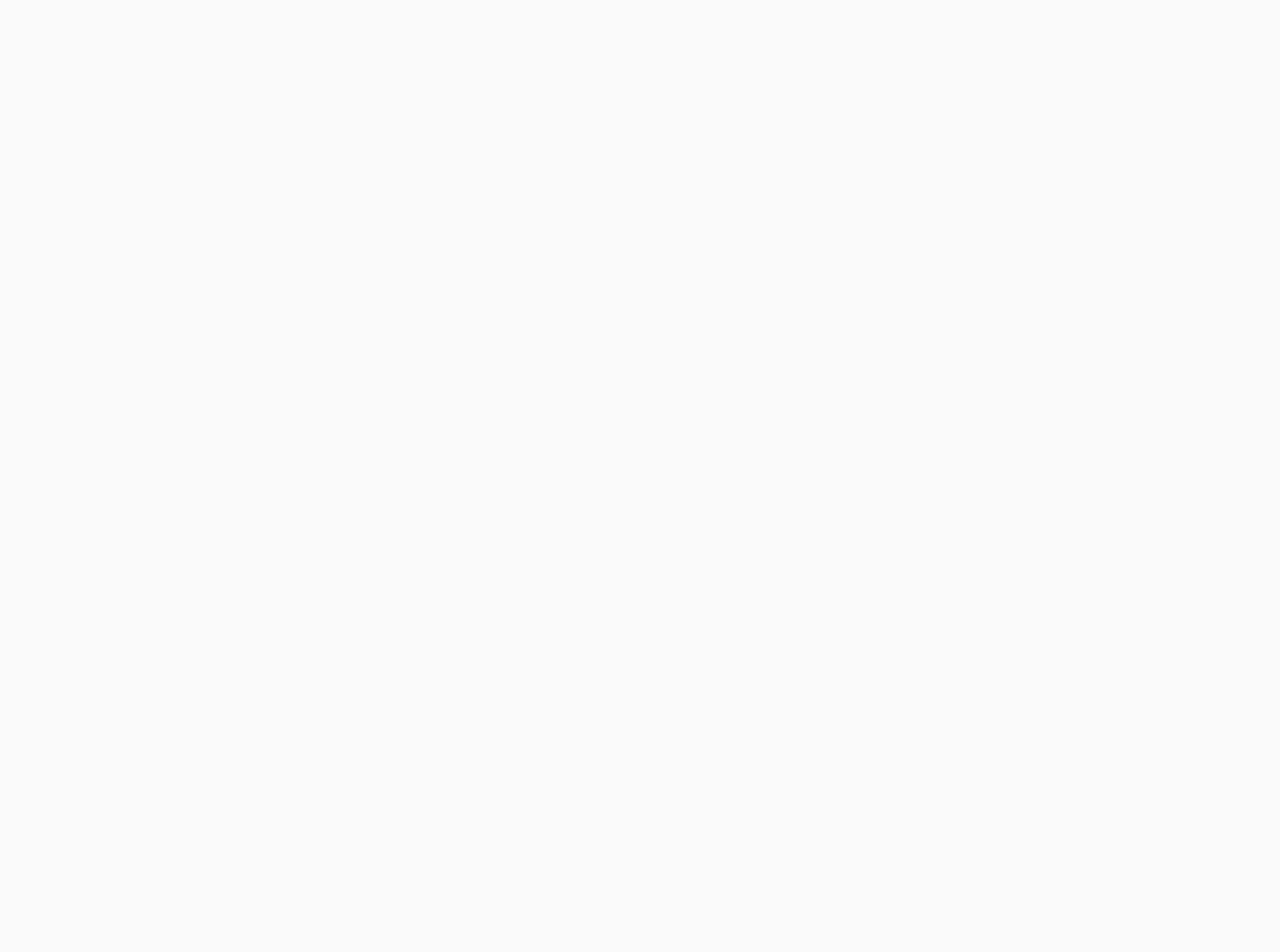
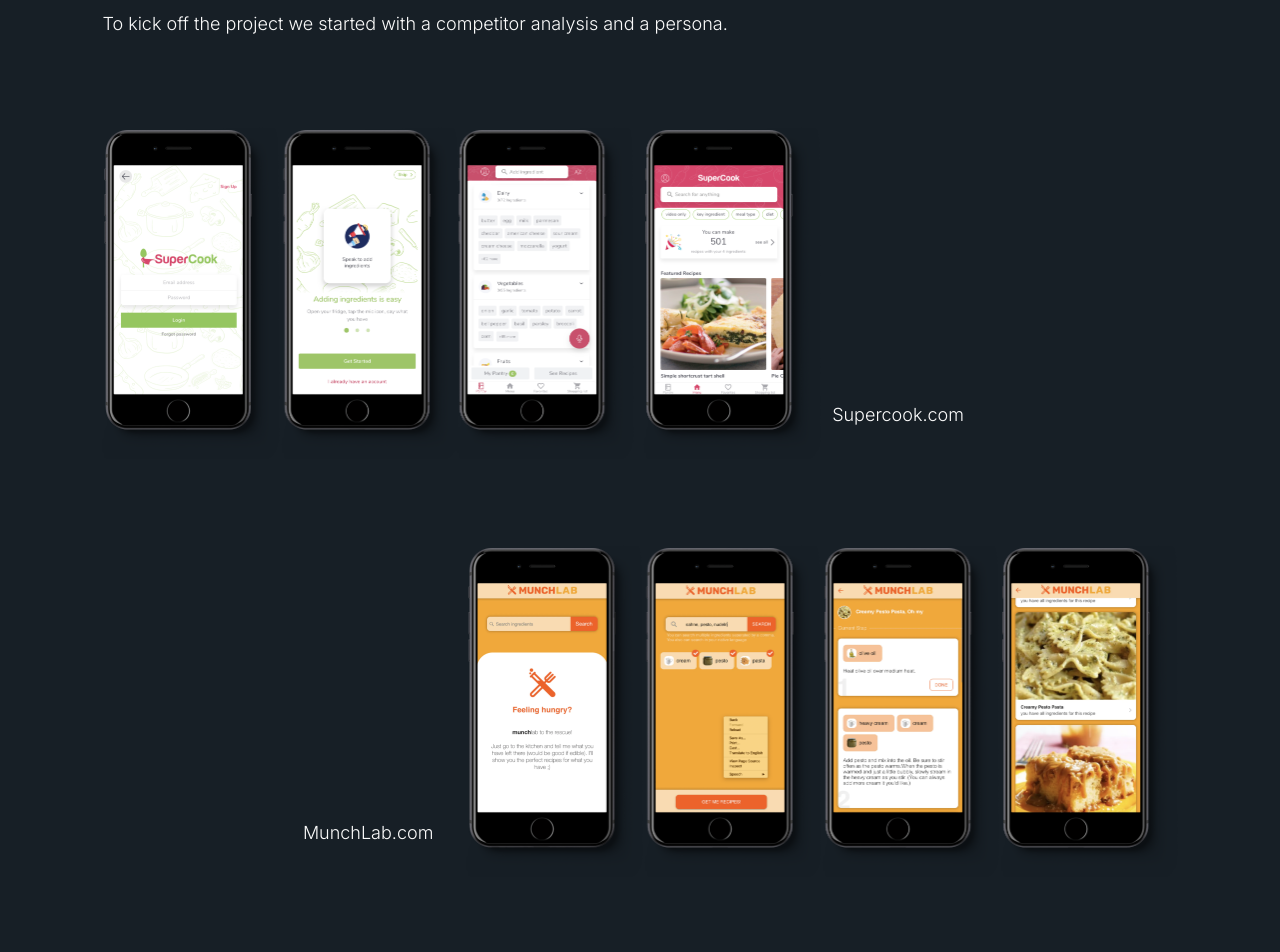
Before and after one commit to stephaniebd/portfolio2.0, a React (Create React App) app in the folder portfolio/: page /DontDieFood in a window 1280 px wide. Shown: the part 2520-3472 px from the top of the page. Before the commit the page ends 2463 px from the top, so only its background shows below. Built offline with nearby package versions, Linux system fonts and the light colour scheme.

Commit message:
created research section

```diff
--- a/portfolio/src/components/ContextSection.js
+++ b/portfolio/src/components/ContextSection.js
@@ -3,6 +3,8 @@
 import '../styles/ContextSection.css';
 
 import bigcellmockup from "../assets/Bigcell mockup DDF.png";
+import mlmockup from "../assets/MLmockup.png";
+import scmockup from "../assets/SCmockup.png";
 
 const ContextSection = () => {
     return (
@@ -65,6 +67,25 @@
                 </div>
             </div>
 
+            <div className="research">
+                <h2>Research</h2>
+                <p className="italic-sub">Generate and gather ideas</p>
+                <br/><br/>
+                <p>To kick off the project we started with a competitor analysis and a persona.</p>
+
+                <div className="div-flex">
+                    <img className="scmockup" src={scmockup} alt="SC mockup" height="332" width="719"/>
+                    <p className="mockup-name">Supercook.com</p>
+                </div>
+
+                <div className="div-flex-right">
+                    <p className="mockup-name">MunchLab.com</p>
+                    <img className="mlmockup" src={mlmockup} alt="ML mockup" height="332" width="712"/>
+                </div>
+
+            </div>
+
+
         </>
     )
 }
--- a/portfolio/src/styles/ContextSection.css
+++ b/portfolio/src/styles/ContextSection.css
@@ -32,3 +32,33 @@
 .div-flex {
     display: flex;
 }
+
+.research {
+    padding: 0 8%;
+    background-color: #171F26;
+    color: #FAFAFA;
+}
+
+.research h2 {
+    padding-top: 8%;
+}
+
+.mockup-name {
+    align-self: flex-end;
+    padding-bottom: 2.5%;
+}
+
+.scmockup {
+    margin-left: 0%;
+    margin-right: 1%;
+}
+
+.div-flex-right {
+    display: flex;
+    justify-content: flex-end;
+    padding-bottom: 8%;
+}
+
+.mlmockup {
+    margin-left: 3%;
+}
```
Also changed, not shown: portfolio/src/assets/MLmockup.png (added), portfolio/src/assets/SCmockup.png (added).
